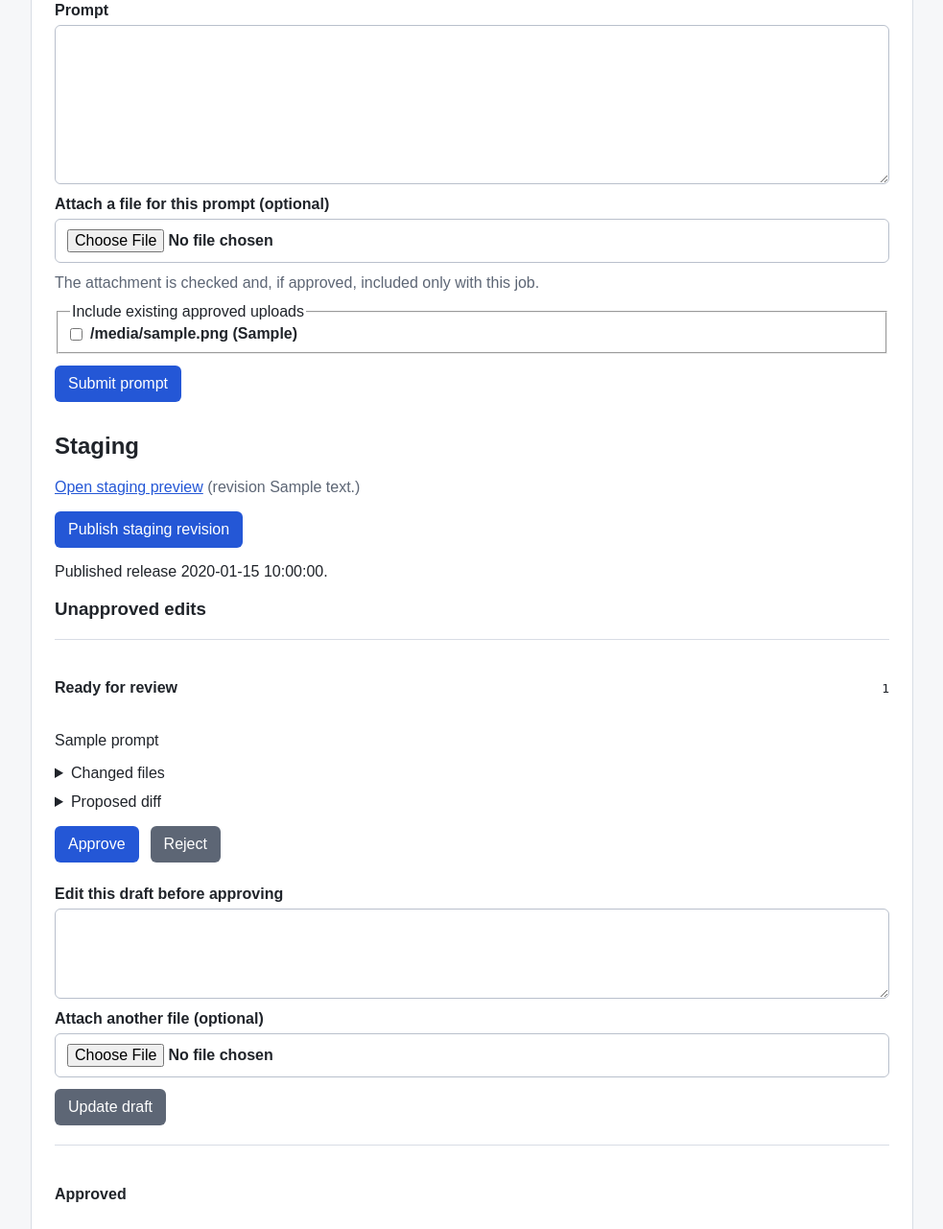
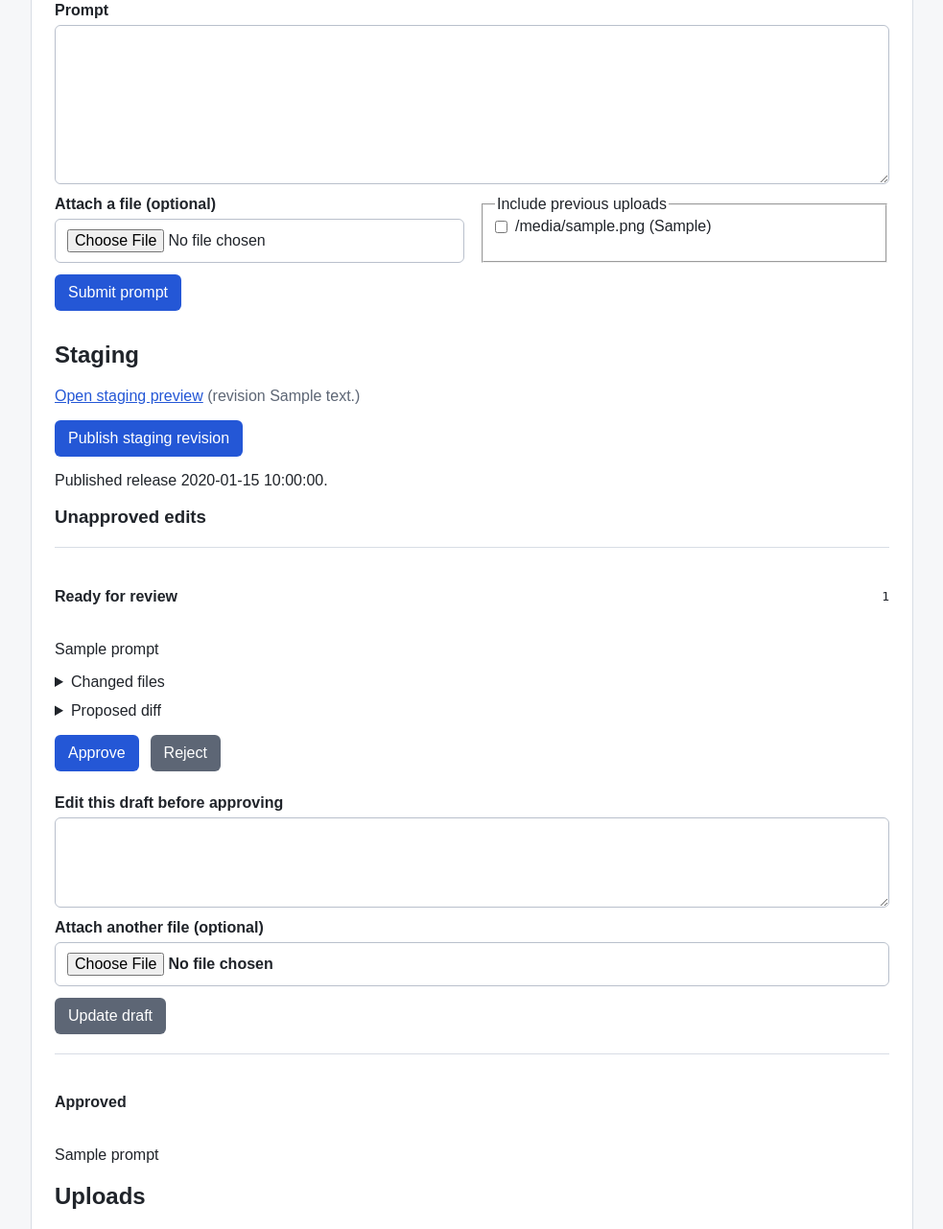
Before and after one commit to AbeAlsop/AutoWebsite, a FastAPI app: template admin/templates/dashboard.html in a window 1280 px wide. Shown: the part 155-1436 px from the top of the page at 96% size, without its empty margins (148-1131 px from the left). Run offline with FastAPI, Linux system fonts and the light colour scheme; the template is opened without the code that fills it: most values are stand-ins (such as "Sample title", 1, 10 or a date in 2020).

Commit message:
Improve dashboard and publication handling

```diff
--- a/admin/app.py
+++ b/admin/app.py
@@ -425,6 +425,8 @@ async def job_preview(request: Request, job_id: str, asset_path: str = "") -> Re
         raise HTTPException(status_code=status.HTTP_404_NOT_FOUND, detail="Preview is not available")
     if job.status not in {"awaiting_review", "approved"}:
         raise HTTPException(status_code=status.HTTP_409_CONFLICT, detail="Preview is not available for this job")
+    if not job.workspace_directory.is_dir() or job.workspace_directory.is_symlink():
+        raise HTTPException(status_code=status.HTTP_404_NOT_FOUND, detail="Preview is no longer available")
     return serve_preview_file(job.workspace_directory, asset_path)
 
 
@@ -460,7 +462,10 @@ async def publish_staging(
 
 
 def serve_preview_file(directory: Path, asset_path: str) -> Response:
-    root = directory.resolve(strict=True)
+    try:
+        root = directory.resolve(strict=True)
+    except FileNotFoundError as error:
+        raise HTTPException(status_code=status.HTTP_404_NOT_FOUND, detail="Preview is no longer available") from error
     requested = (root / asset_path).resolve(strict=False)
     try:
         requested.relative_to(root)
--- a/admin/site.py
+++ b/admin/site.py
@@ -80,18 +80,38 @@ class SingleSitePublisher:
         self.published_root.mkdir(parents=True, exist_ok=True)
         temporary = self.published_root / ".next"
         previous = self.published_root / ".previous"
-        shutil.rmtree(temporary, ignore_errors=True)
-        shutil.rmtree(previous, ignore_errors=True)
+        self._remove_release_path(temporary)
+        self._remove_release_path(previous)
         shutil.copytree(source, temporary, symlinks=False, ignore=shutil.ignore_patterns(*_IGNORED_RELEASE_NAMES))
         current = self.current_release_pointer
+        moved_current = False
+        published = False
         try:
-            if current.exists():
+            if current.exists() or current.is_symlink():
                 os.replace(current, previous)
+                moved_current = True
             os.replace(temporary, current)
+            published = True
+        except OSError:
+            # If swapping in the new tree fails, restore the prior public tree
+            # before exposing the failure to the caller.
+            if moved_current and not (current.exists() or current.is_symlink()):
+                if previous.exists() or previous.is_symlink():
+                    os.replace(previous, current)
+            raise
         finally:
-            shutil.rmtree(temporary, ignore_errors=True)
-            shutil.rmtree(previous, ignore_errors=True)
+            self._remove_release_path(temporary)
+            if published:
+                self._remove_release_path(previous)
         return PublishedRelease("current", current)
+
+    @staticmethod
+    def _remove_release_path(path: Path) -> None:
+        """Remove only a publisher-owned temporary path, including old symlink pointers."""
+        if path.is_symlink() or path.is_file():
+            path.unlink(missing_ok=True)
+        elif path.is_dir():
+            shutil.rmtree(path)
 
     @staticmethod
     def _require_within(path: Path, root: Path, label: str) -> Path:
--- a/admin/static/admin.css
+++ b/admin/static/admin.css
@@ -126,6 +126,32 @@ label {
     font-weight: 700;
 }
 
+#prompt-form textarea,
+#prompt-form input[type="file"],
+form[action$="/reprompt"] textarea {
+    font-weight: 400;
+}
+
+.prompt-attachments {
+    display: grid;
+    gap: 16px;
+    grid-template-columns: repeat(2, minmax(0, 1fr));
+}
+
+.previous-uploads {
+    min-width: 0;
+}
+
+.previous-uploads label {
+    font-weight: 400;
+}
+
+@media (max-width: 600px) {
+    .prompt-attachments {
+        grid-template-columns: 1fr;
+    }
+}
+
 fieldset label {
     align-items: center;
     display: flex;
--- a/admin/templates/dashboard.html
+++ b/admin/templates/dashboard.html
@@ -11,17 +11,18 @@
     <form id="prompt-form" action="/prompt" method="post" enctype="multipart/form-data" class="stack">
         <input type="hidden" name="csrf_token" value="{{ csrf_token }}">
         <label>Prompt<textarea name="prompt" rows="8" required></textarea></label>
-        <label>Attach a file for this prompt (optional)<input type="file" name="attachment"></label>
-        <p class="muted">The attachment is checked and, if approved, included only with this job.</p>
         {% set approved_uploads = uploads | selectattr("status", "equalto", "approved") | list %}
-        {% if approved_uploads %}
-            <fieldset>
-                <legend>Include existing approved uploads</legend>
+        <div class="prompt-attachments">
+            <label class="new-attachment">Attach a file (optional)<input type="file" name="attachment"></label>
+            {% if approved_uploads %}
+            <fieldset class="previous-uploads">
+                <legend>Include previous uploads</legend>
                 {% for upload in approved_uploads %}
                     <label><input type="checkbox" name="upload_ids" value="{{ upload.id }}"> {{ upload.original_filename }}{% if upload.mime_type %} ({{ upload.mime_type }}){% endif %}</label>
                 {% endfor %}
             </fieldset>
-        {% endif %}
+            {% endif %}
+        </div>
         <button id="prompt-submit" type="submit">Submit prompt</button>
         <p id="prompt-result" class="muted" role="status" aria-live="polite"></p>
     </form>
```
